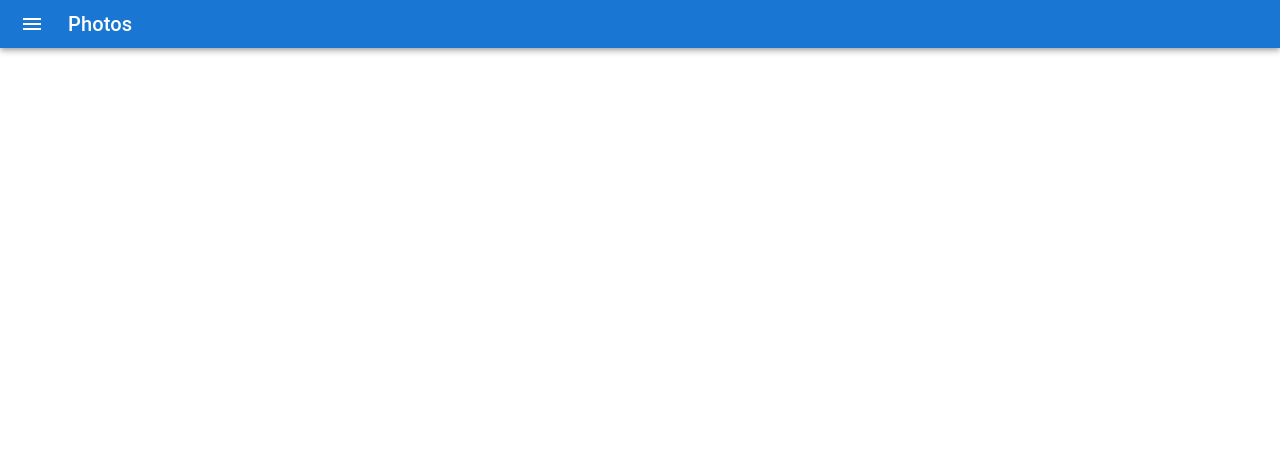
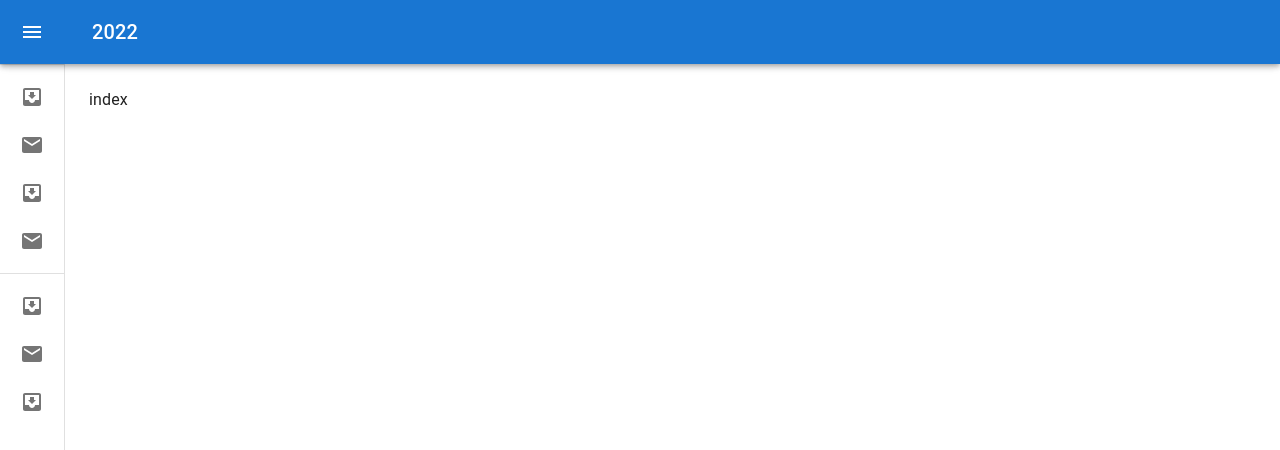
Before and after one commit to sing3demons/next-stock-2022, a Next.js app: page / in a window 1280 px wide. Shown: the top 450 px of the page. Built offline with nearby package versions, Linux system fonts and the light colour scheme.

Commit message:
:art: header menu

```diff
--- /dev/null
+++ b/components/Layout/Header.tsx
@@ -0,0 +1,66 @@
+import * as React from 'react'
+import { styled, Theme, CSSObject } from '@mui/material/styles'
+import MuiAppBar, { AppBarProps as MuiAppBarProps } from '@mui/material/AppBar'
+import Toolbar from '@mui/material/Toolbar'
+import Typography from '@mui/material/Typography'
+import IconButton from '@mui/material/IconButton'
+import MenuIcon from '@mui/icons-material/Menu'
+
+const drawerWidth = 240
+
+interface AppBarProps extends MuiAppBarProps {
+  open?: boolean
+}
+
+const AppBar = styled(MuiAppBar, {
+  shouldForwardProp: prop => prop !== 'open',
+})<AppBarProps>(({ theme, open }) => ({
+  zIndex: theme.zIndex.drawer + 1,
+  transition: theme.transitions.create(['width', 'margin'], {
+    easing: theme.transitions.easing.sharp,
+    duration: theme.transitions.duration.leavingScreen,
+  }),
+  ...(open && {
+    marginLeft: drawerWidth,
+    width: `calc(100% - ${drawerWidth}px)`,
+    transition: theme.transitions.create(['width', 'margin'], {
+      easing: theme.transitions.easing.sharp,
+      duration: theme.transitions.duration.enteringScreen,
+    }),
+  }),
+}))
+
+type HeaderProp = {
+  open: boolean
+  handleDrawerOpen: () => void
+}
+
+export default function Header({ open, handleDrawerOpen }: HeaderProp) {
+  //   const [open, setOpen] = React.useState(false)
+
+  //   const handleDrawerOpen = () => {
+  //     setOpen(true)
+  //   }
+
+  return (
+    <AppBar position="fixed" open={open}>
+      <Toolbar>
+        <IconButton
+          color="inherit"
+          aria-label="open drawer"
+          onClick={handleDrawerOpen}
+          edge="start"
+          sx={{
+            marginRight: 5,
+            ...(open && { display: 'none' }),
+          }}
+        >
+          <MenuIcon />
+        </IconButton>
+        <Typography variant="h6" noWrap component="div">
+          2022
+        </Typography>
+      </Toolbar>
+    </AppBar>
+  )
+}
--- /dev/null
+++ b/components/Layout/Layout.tsx
@@ -0,0 +1,47 @@
+import * as React from 'react'
+import { styled } from '@mui/material/styles'
+import Box from '@mui/material/Box'
+import CssBaseline from '@mui/material/CssBaseline'
+
+import Header from '@/components/Layout/Header'
+import Menu from '@/components/Layout/Menu'
+
+const DrawerHeader = styled('div')(({ theme }) => ({
+  display: 'flex',
+  alignItems: 'center',
+  justifyContent: 'flex-end',
+  padding: theme.spacing(0, 1),
+  // necessary for content to be below app bar
+  ...theme.mixins.toolbar,
+}))
+
+type LayoutProps = {
+  children: React.ReactNode
+}
+// interface LayoutProps {
+//   children: React.ReactNode
+// }
+
+export default function Layout({ children }: LayoutProps) {
+  const [open, setOpen] = React.useState(false)
+
+  const handleDrawerOpen = () => {
+    setOpen(true)
+  }
+
+  const handleDrawerClose = () => {
+    setOpen(false)
+  }
+
+  return (
+    <Box sx={{ display: 'flex' }}>
+      <CssBaseline />
+      <Header open={open} handleDrawerOpen={handleDrawerOpen} />
+      <Menu open={open} handleDrawerClose={handleDrawerClose} />
+      <Box component="main" sx={{ flexGrow: 1, p: 3 }}>
+        <DrawerHeader />
+        {children}
+      </Box>
+    </Box>
+  )
+}
--- /dev/null
+++ b/components/Layout/Menu.tsx
@@ -0,0 +1,136 @@
+import * as React from 'react'
+import { styled, useTheme, Theme, CSSObject } from '@mui/material/styles'
+import MuiDrawer from '@mui/material/Drawer'
+import { AppBarProps as MuiAppBarProps } from '@mui/material/AppBar'
+import List from '@mui/material/List'
+import Divider from '@mui/material/Divider'
+import IconButton from '@mui/material/IconButton'
+import ChevronLeftIcon from '@mui/icons-material/ChevronLeft'
+import ChevronRightIcon from '@mui/icons-material/ChevronRight'
+import ListItem from '@mui/material/ListItem'
+import ListItemButton from '@mui/material/ListItemButton'
+import ListItemIcon from '@mui/material/ListItemIcon'
+import ListItemText from '@mui/material/ListItemText'
+import InboxIcon from '@mui/icons-material/MoveToInbox'
+import MailIcon from '@mui/icons-material/Mail'
+
+const drawerWidth = 240
+
+const openedMixin = (theme: Theme): CSSObject => ({
+  width: drawerWidth,
+  transition: theme.transitions.create('width', {
+    easing: theme.transitions.easing.sharp,
+    duration: theme.transitions.duration.enteringScreen,
+  }),
+  overflowX: 'hidden',
+})
+
+const closedMixin = (theme: Theme): CSSObject => ({
+  transition: theme.transitions.create('width', {
+    easing: theme.transitions.easing.sharp,
+    duration: theme.transitions.duration.leavingScreen,
+  }),
+  overflowX: 'hidden',
+  width: `calc(${theme.spacing(7)} + 1px)`,
+  [theme.breakpoints.up('sm')]: {
+    width: `calc(${theme.spacing(8)} + 1px)`,
+  },
+})
+
+const DrawerHeader = styled('div')(({ theme }) => ({
+  display: 'flex',
+  alignItems: 'center',
+  justifyContent: 'flex-end',
+  padding: theme.spacing(0, 1),
+  // necessary for content to be below app bar
+  ...theme.mixins.toolbar,
+}))
+
+const Drawer = styled(MuiDrawer, { shouldForwardProp: prop => prop !== 'open' })(({ theme, open }) => ({
+  width: drawerWidth,
+  flexShrink: 0,
+  whiteSpace: 'nowrap',
+  boxSizing: 'border-box',
+  ...(open && {
+    ...openedMixin(theme),
+    '& .MuiDrawer-paper': openedMixin(theme),
+  }),
+  ...(!open && {
+    ...closedMixin(theme),
+    '& .MuiDrawer-paper': closedMixin(theme),
+  }),
+}))
+
+type MenuProp = {
+  open: boolean
+  handleDrawerClose: () => void
+}
+
+export default function Menu({ open, handleDrawerClose }: MenuProp) {
+  const theme = useTheme()
+//   const [open, setOpen] = React.useState(false)
+
+//   const handleDrawerClose = () => {
+//     setOpen(false)
+//   }
+
+  return (
+    <Drawer variant="permanent" open={open}>
+      <DrawerHeader>
+        <IconButton onClick={handleDrawerClose}>
+          {theme.direction === 'rtl' ? <ChevronRightIcon /> : <ChevronLeftIcon />}
+        </IconButton>
+      </DrawerHeader>
+      <Divider />
+      <List>
+        {['Inbox', 'Starred', 'Send email', 'Drafts'].map((text, index) => (
+          <ListItem key={text} disablePadding sx={{ display: 'block' }}>
+            <ListItemButton
+              sx={{
+                minHeight: 48,
+                justifyContent: open ? 'initial' : 'center',
+                px: 2.5,
+              }}
+            >
+              <ListItemIcon
+                sx={{
+                  minWidth: 0,
+                  mr: open ? 3 : 'auto',
+                  justifyContent: 'center',
+                }}
+              >
+                {index % 2 === 0 ? <InboxIcon /> : <MailIcon />}
+              </ListItemIcon>
+              <ListItemText primary={text} sx={{ opacity: open ? 1 : 0 }} />
+            </ListItemButton>
+          </ListItem>
+        ))}
+      </List>
+      <Divider />
+      <List>
+        {['All mail', 'Trash', 'Spam'].map((text, index) => (
+          <ListItem key={text} disablePadding sx={{ display: 'block' }}>
+            <ListItemButton
+              sx={{
+                minHeight: 48,
+                justifyContent: open ? 'initial' : 'center',
+                px: 2.5,
+              }}
+            >
+              <ListItemIcon
+                sx={{
+                  minWidth: 0,
+                  mr: open ? 3 : 'auto',
+                  justifyContent: 'center',
+                }}
+              >
+                {index % 2 === 0 ? <InboxIcon /> : <MailIcon />}
+              </ListItemIcon>
+              <ListItemText primary={text} sx={{ opacity: open ? 1 : 0 }} />
+            </ListItemButton>
+          </ListItem>
+        ))}
+      </List>
+    </Drawer>
+  )
+}
--- a/pages/index.tsx
+++ b/pages/index.tsx
@@ -1,24 +1,14 @@
-import * as React from 'react'
-import AppBar from '@mui/material/AppBar'
-import Box from '@mui/material/Box'
-import Toolbar from '@mui/material/Toolbar'
-import Typography from '@mui/material/Typography'
-import IconButton from '@mui/material/IconButton'
-import MenuIcon from '@mui/icons-material/Menu'
+import React from 'react'
+import Layout from '@/components/Layout/Layout'
 
-export default function DenseAppBar() {
+type Props = {}
+
+const index = (props: Props) => {
   return (
-    <Box sx={{ flexGrow: 1 }}>
-      <AppBar position="static">
-        <Toolbar variant="dense">
-          <IconButton edge="start" color="inherit" aria-label="menu" sx={{ mr: 2 }}>
-            <MenuIcon />
-          </IconButton>
-          <Typography variant="h6" color="inherit" component="div">
-            Photos
-          </Typography>
-        </Toolbar>
-      </AppBar>
-    </Box>
+    <Layout>
+      <div>index</div>
+    </Layout>
   )
 }
+
+export default index
--- a/tsconfig.json
+++ b/tsconfig.json
@@ -13,7 +13,11 @@
     "resolveJsonModule": true,
     "isolatedModules": true,
     "jsx": "preserve",
-    "incremental": true
+    "incremental": true,
+    "baseUrl": ".",
+    "paths": {
+      "@/components/*": ["components/*"]
+    }
   },
   "include": ["next-env.d.ts", "**/*.ts", "**/*.tsx"],
   "exclude": ["node_modules"]
```
